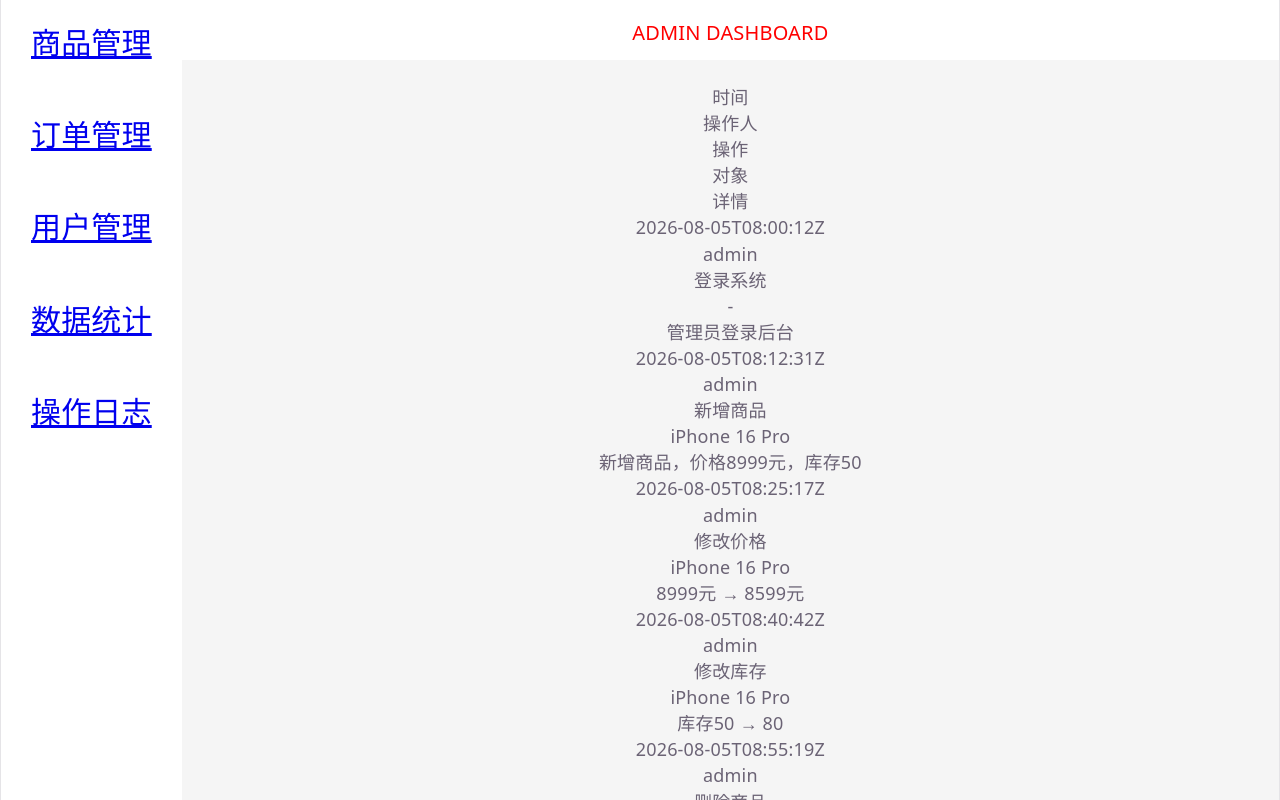
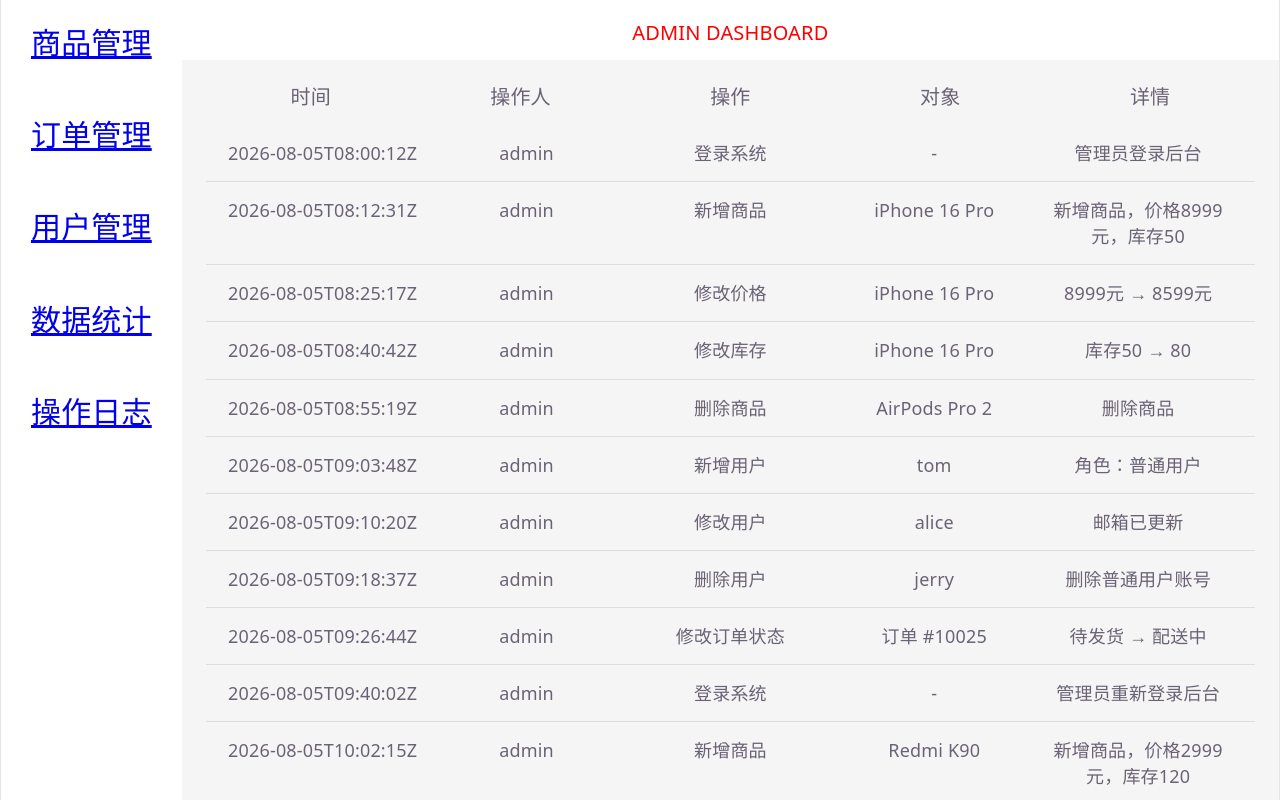
Before and after one commit to R1Kka1/admin-dashboard, a React (Vite) app: page /admin/log in a window 1280 px wide. Built offline with nearby package versions, Linux system fonts and the light colour scheme; data requests are answered from the project's data file; sample sign-in values are in the browser's storage.

Commit message:
美化操作日志页面css

```diff
--- /dev/null
+++ b/src/pages/OperationLog.css
@@ -0,0 +1,18 @@
+.operationLog-Page-Title{
+    display: flex;
+    font-size: 20px;
+}
+.operationLog-Page-Title > div{
+    flex: 1;
+}
+.operationLog-Page-Main{
+    margin-top: 15px;
+}
+.eachLog-row{
+    display: flex;
+    padding: 15px;
+    border-bottom: 1px solid #ddd;
+}
+.eachLog-row > div{
+    flex: 1;
+}
--- a/src/pages/OperationLog.jsx
+++ b/src/pages/OperationLog.jsx
@@ -1,4 +1,4 @@
-
+import "./OperationLog.css";
 import { useEffect, useState } from "react";
 import { getList } from "../api/api";
 
```
